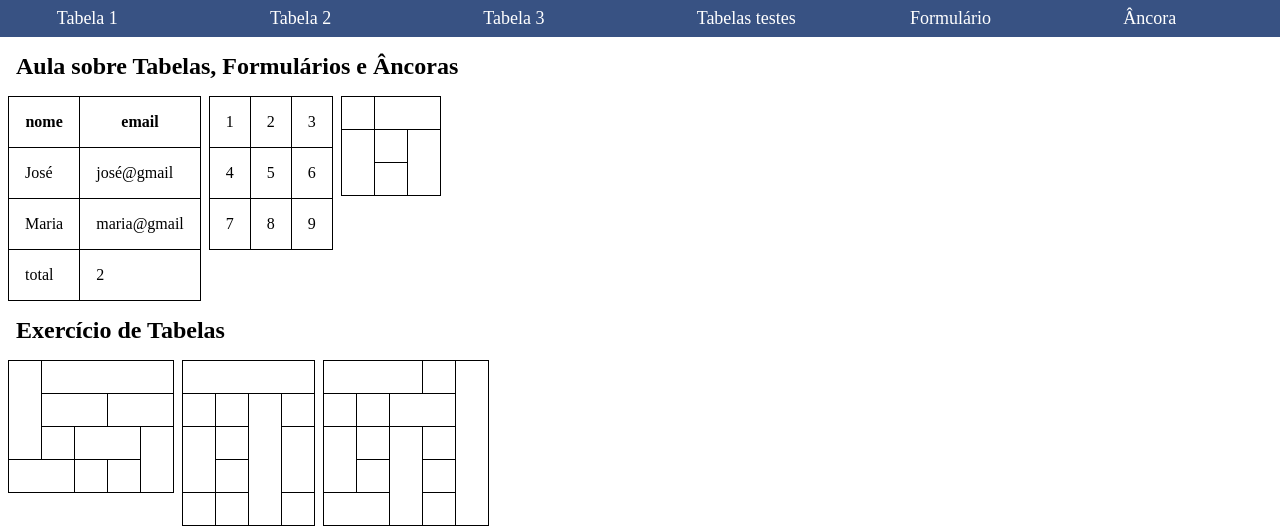
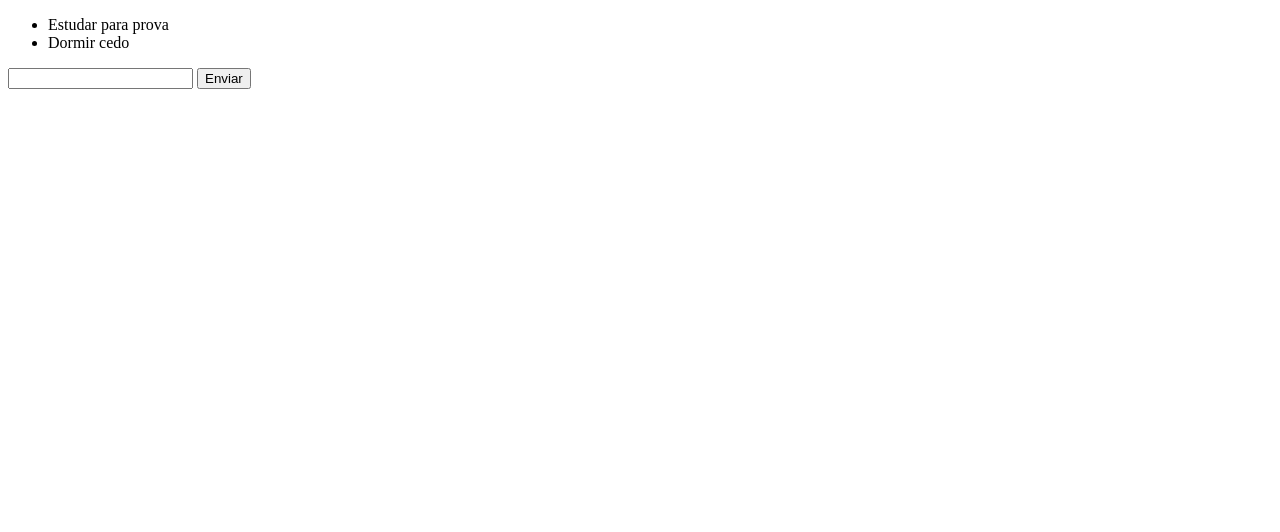
Before and after one commit to Amorais19/JavaScript, a plain HTML site: page index.html in a window 1280 px wide. Drawn offline with Linux system fonts and the light colour scheme.

Commit message:
mensagem

```diff
--- a/estilo.css
+++ /dev/null
@@ -1,53 +0,0 @@
-*{
-    margin: 0;
-    padding: 0;
-    outline: 0;
-}
-header{
-    background-color: rgb(56, 82, 131);
-}
-header nav ul{
-    list-style-type: none;
-    display: flex;
-    justify-content: space-around;
-}
-header nav ul li{
-    padding: 0.5rem;
-    width: 100px;
-}
-header nav ul li a{
-    text-decoration: none;
-    color: white;
-    font-size: large;
-}
-main nav ul li {
-    padding: 1rem;
-}
-main nav ul li a{
-    color: black;
-}
-main h2{
-    padding: 1rem;
-}
-main div{
-    display: flex;
-    flex-direction: row;
-    align-items: flex-start;
-}
-main div table{
-    margin-left: 0.5rem;
-}
-main div table tr th, table tr td{
-    border: 0.1rem solid black;
-    padding: 1rem;
-}
-main div table{
-    border-collapse: collapse;
-}
-main form{
-    margin-left: 0.5rem;
-}
-main section{
-    margin-left: 0.3rem;
-    height: 100vh;
-}
--- a/index.html
+++ b/index.html
@@ -1,185 +1,15 @@
 <!DOCTYPE html>
 <html lang="en">
-
 <head>
     <meta charset="UTF-8">
     <meta http-equiv="X-UA-Compatible" content="IE=edge">
     <meta name="viewport" content="width=device-width, initial-scale=1.0">
-    <link rel="stylesheet" href="./estilo.css">
-    <title>Document</title>
+    <title>JavaScript</title>
 </head>
-
-<body>
-    <header>
-        <nav>
-            <ul>
-                <li>
-                    <a href="./tabelaum.html">Tabela 1</a>
-                </li>
-                <li>
-                    <a href="./tabeladois.html">Tabela 2</a>
-                </li>
-                <li>
-                    <a href="./tabelatres.html">Tabela 3</a>
-                </li>
-                <li>
-                    <a href="./tabelateste.html">Tabelas testes</a>
-                </li>
-                <li>
-                    <a href="./formulario.html">Formulário</a>
-                </li>
-                <li>
-                    <a href="./ancora.html">Âncora</a>
-                </li>
-            </ul>
-        </nav>
-    </header>
-    <main>
-        <h2>Aula sobre Tabelas, Formulários e Âncoras</h2>
-        <div>
-            <!-- Tabela 1 -->
-            <table>
-                <thead>
-                    <tr>
-                        <th>nome</th> <!-- nome coluna -->
-                        <th>email</th> <!-- table tr (th ou td) cria uma coluna -->
-                    </tr>
-                </thead>
-                <tbody>
-                    <tr>
-                        <td>José</td> <!--preenchendo coluna-->
-                        <td>josé@gmail</td>
-                    </tr>
-                    <tr> <!-- acho: tr muda de linha, e td é coluna -->
-                        <td>Maria</td>
-                        <td>maria@gmail</td>
-                    </tr>
-                </tbody>
-                <tfoot>
-                    <tr>
-                        <td>total</td>
-                        <td>2</td>
-                    </tr>
-                </tfoot>
-            </table>
-            <br> <!-- Somente nesse caso -->
-
-            <!-- Tabela 2 teste -->
-            <table>
-                <tbody>
-                    <tr>
-                        <td>1</td>
-                        <td>2</td>
-                        <td>3</td>
-                    </tr>
-                    <tr>
-                        <td>4</td>
-                        <td>5</td>
-                        <td>6</td>
-                    </tr>
-                    <tr>
-                        <td>7</td>
-                        <td>8</td>
-                        <td>9</td>
-                    </tr>
-                    <!-- também pode ser feito assim: <td>1</td><td>2</td> Ou seja, na mesma linha -->
-                </tbody>
-            </table>
-            <br>
-            <!-- Tabela 3 mesclando coluna -->
-            <table>
-                <tr>
-                    <td></td>
-                    <td colspan="2"></td>
-                </tr>
-                <tr>
-                    <td rowspan="2"></td>
-                    <td></td>
-                    <td rowspan="2"></td>
-                </tr>
-                <tr>
-                    <td></td>
-                </tr>
-            </table>
-            <br>
-        </div>
-
-        <h2>Exercício de Tabelas</h2>
-        <div>
-            <!-- Testes -->
-            <table>
-                <tr>
-                    <td rowspan="3"></td> <!-- rowspan mescla colunas -->
-                    <td colspan="4"></td> <!-- colspaw mescla linhas -->
-                </tr>
-                <tr>
-                    <td colspan="2"></td>
-                    <td colspan="2"></td>
-                </tr>
-                <tr>
-                    <td></td>
-                    <td colspan="2"></td>
-                    <td rowspan="2"></td>
-                </tr>
-                <tr>
-                    <td colspan="2"></td>
-                    <td></td>
-                    <td></td>
-                </tr>
-            </table>
-            <br>
-            <table>
-                <tr>
-                    <td colspan="4"></td>
-                </tr>
-                <tr>
-                    <td></td>
-                    <td></td>
-                    <td rowspan="4"></td>
-                    <td></td>
-                </tr>
-                <tr>
-                    <td rowspan="2"></td>
-                    <td></td>
-                    <td rowspan="2"></td>
-                </tr>
-                <tr>
-                    <td></td>
-                </tr>
-                <tr>
-                    <td></td>
-                    <td></td>
-                    <td></td>
-                </tr>
-            </table>
-            <br>
-            <table>
-                <tr>
-                    <td colspan="3"></td>
-                    <td></td>
-                    <td rowspan="5"></td>
-                </tr>
-                <tr>
-                    <td></td>
-                    <td></td>
-                    <td colspan="2"></td>
-                </tr>
-                <tr>
-                    <td rowspan="2"></td>
-                    <td></td>
-                    <td rowspan="3"></td>
-                </tr>
-                <tr>
-                    <td></td>
-                    <td></td>
-                </tr>
-                <tr>
-                    <td colspan="2"></td>
-                    <td></td>
-                </tr>
-            </table>
-        </div>
-    </main>
+<body id="app">
+    <ul></ul>
+    <input type="text">
+    <button type="button">Enviar</button>
 </body>
-
+<script src="./script.js"></script>
 </html>
--- /dev/null
+++ b/script.js
@@ -0,0 +1,17 @@
+const listElement = document.querySelector("#app ul")
+const inputElement = document.querySelector("#app input")
+const buttonElement = document.querySelector("#app button")
+
+// listElement e outros foram nomes dado pelo prórpio Lazaro, posso nomear do jeito que eu quiser
+// console.log(listElement, inputElement, buttonElement) -> confere se fizemos tudo certo
+
+const tarefas = ["Estudar para prova", "Dormir cedo"]
+
+for (const itemTarefa of tarefas) {
+    //console.log(itemTarefa)
+    const tarefaElement = document.createElement("li")
+    const tarefaText = document.createTextNode(itemTarefa)
+
+    tarefaElement.appendChild(tarefaText)
+    listElement.appendChild(tarefaElement)
+}
```
Also changed, not shown: ancora.html (deleted, +0 -49 lines), formulario.html (deleted, +0 -56 lines), tabeladois.html (deleted, +0 -46 lines), tabelateste.html (deleted, +0 -97 lines), tabelatres.html (deleted, +0 -40 lines), tabelaum.html (deleted, +0 -50 lines).
